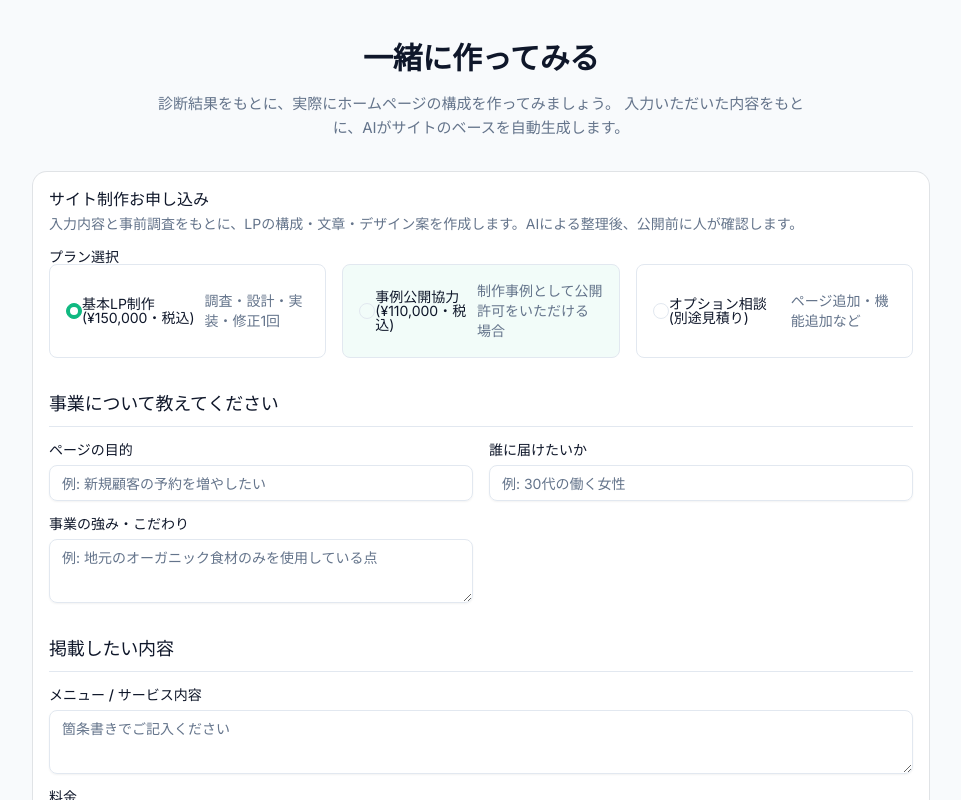
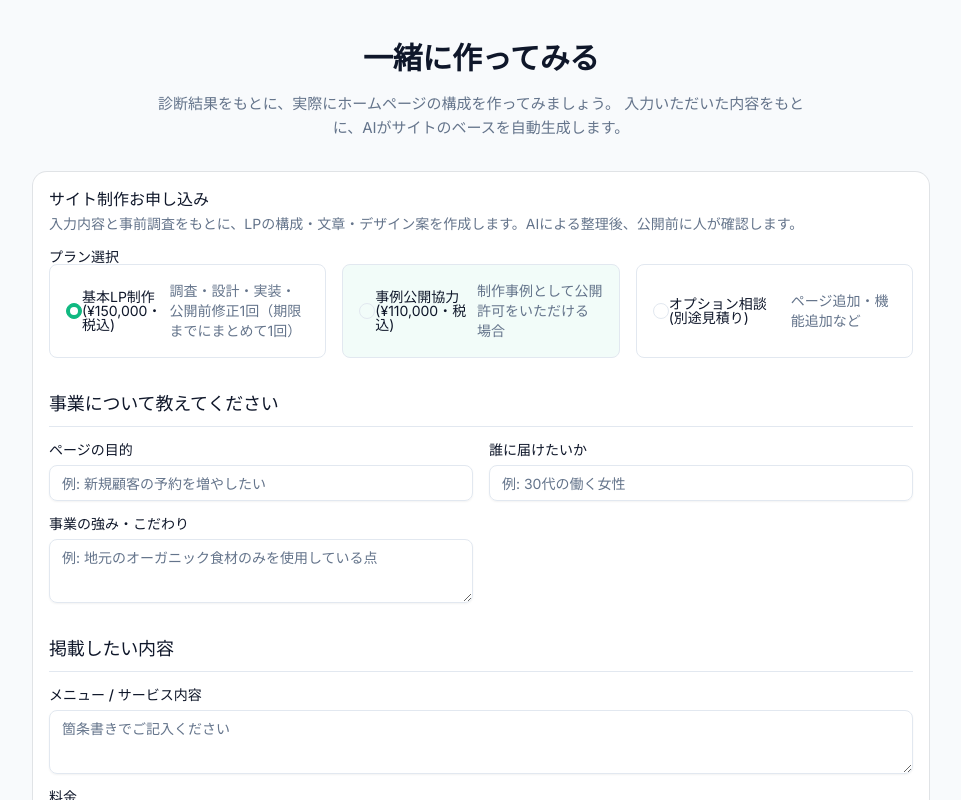
Before and after one commit to beee056/enDesign-MVP, a Next.js app: page /build/start in a window 1280 px wide. Shown: the top 800 px of the page, without its empty margins (159-1120 px from the left). Built offline with nearby package versions, Linux system fonts and the light colour scheme; no server answers.

Commit message:
Clarify revision limit in build form

```diff
--- a/src/components/build/BuildForm.tsx
+++ b/src/components/build/BuildForm.tsx
@@ -84,7 +84,7 @@ export function BuildForm() {
                     <FormItem className="flex items-center space-x-3 space-y-0 p-4 border rounded-md">
                       <FormControl><RadioGroupItem value="standard" /></FormControl>
                       <FormLabel className="font-normal cursor-pointer">
-                        基本LP制作 (¥150,000・税込)<br/><span className="text-sm text-muted-foreground">調査・設計・実装・修正1回</span>
+                        基本LP制作 (¥150,000・税込)<br/><span className="text-sm text-muted-foreground">調査・設計・実装・公開前修正1回（期限までにまとめて1回）</span>
                       </FormLabel>
                     </FormItem>
                     <FormItem className="flex items-center space-x-3 space-y-0 p-4 border rounded-md bg-primary/5">
```
